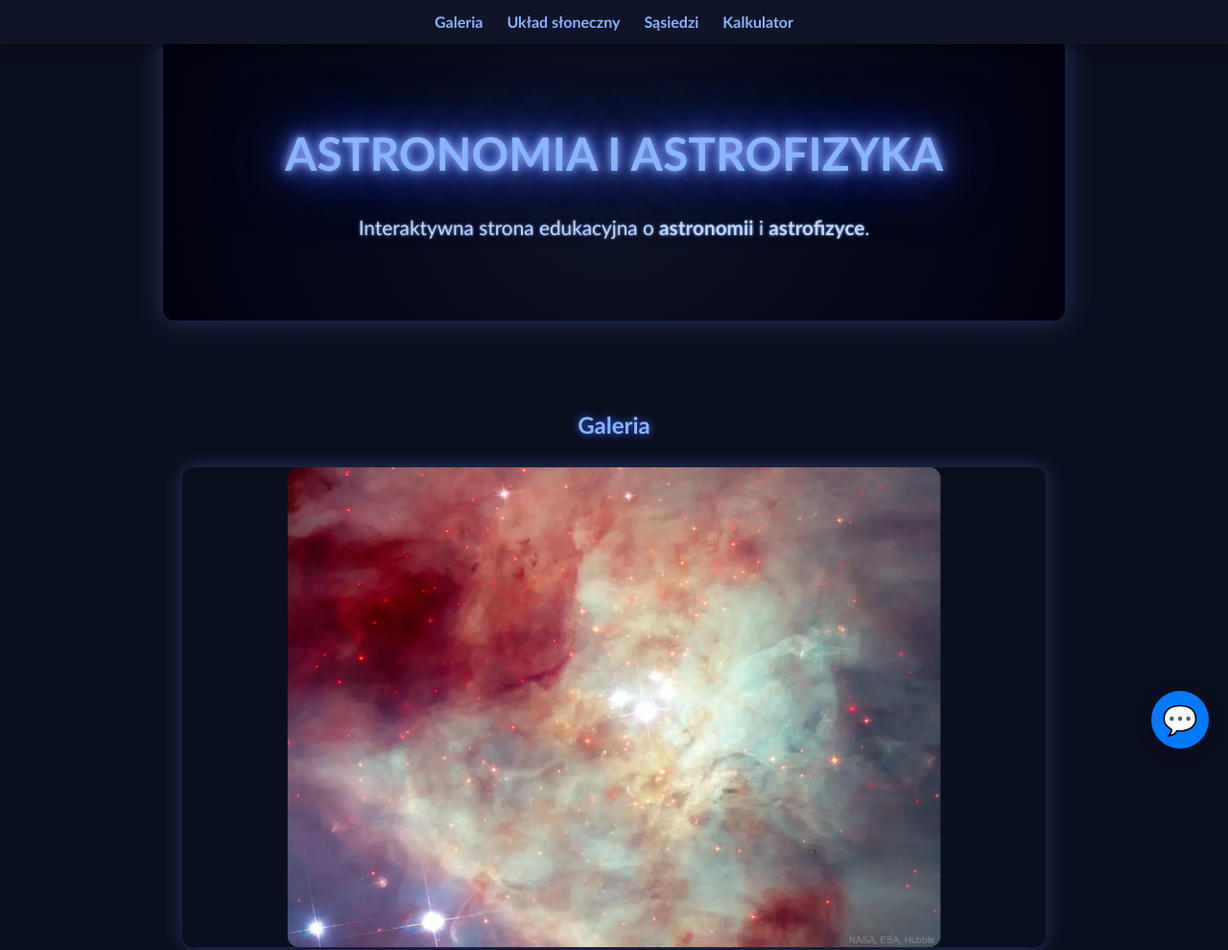
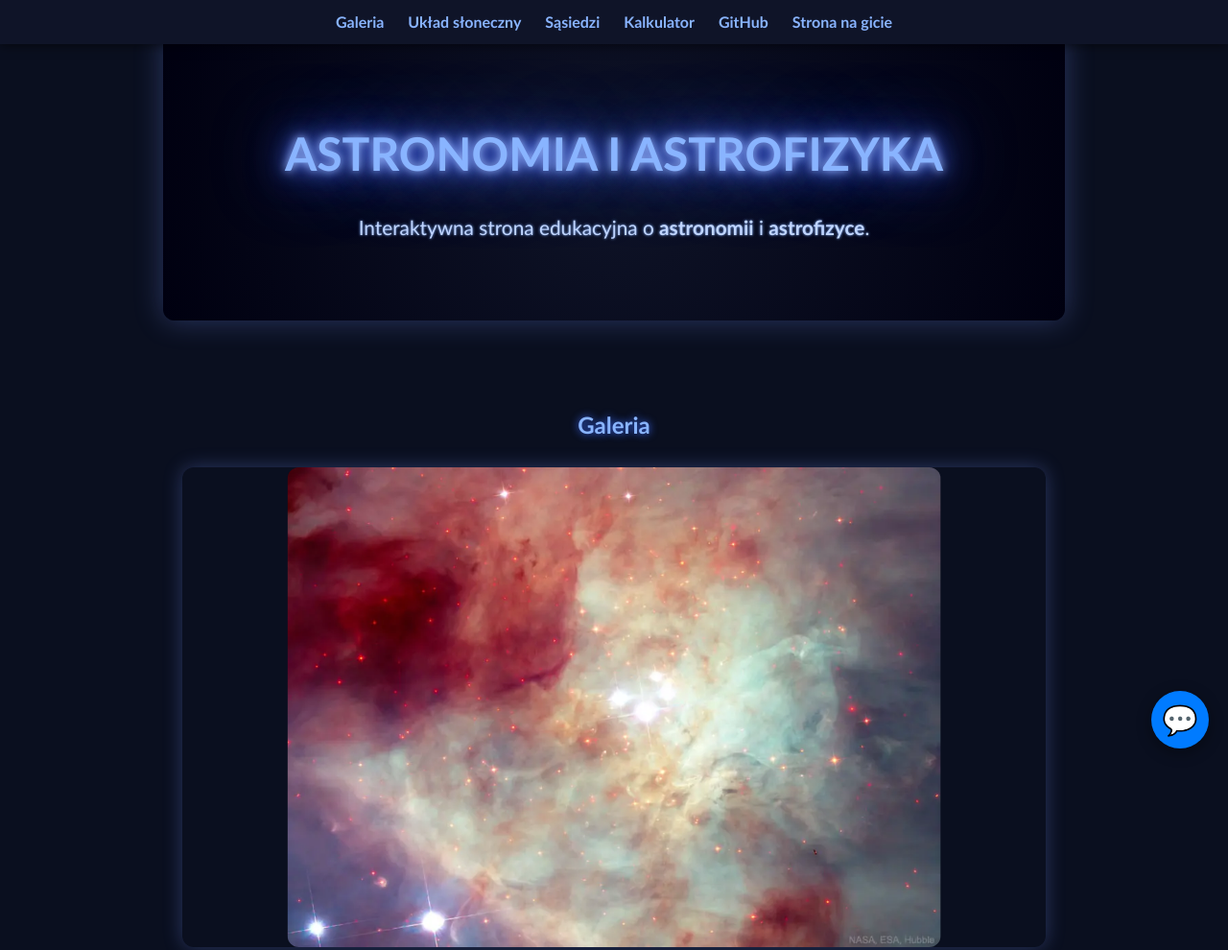
Before and after one commit to BadLogic99/OSI-project, a plain HTML site: page index.html in a window 1280 px wide. Shown: the top 990 px of the page at 96% size. Drawn offline with Linux system fonts and the light colour scheme.

Commit message:
Aktualizacja strony i chatbota

```diff
--- a/index.html
+++ b/index.html
@@ -39,6 +39,8 @@
         <li><a href="#planety">Układ słoneczny</a></li>
         <li><a href="#sasiedzi">Sąsiedzi</a></li>
         <li><a href="#kalkulator">Kalkulator</a></li>
+        <li><a href="https://github.com/BadLogic99">GitHub</a></li>
+        <li><a href="https://badlogic99.github.io/OSI-project/">Strona na gicie</a></li>
     </ul>
 </nav>
 
```
